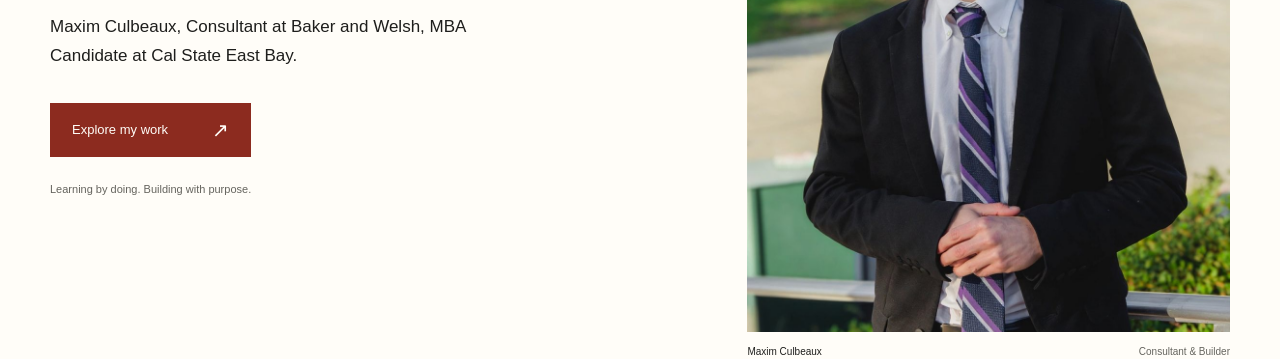
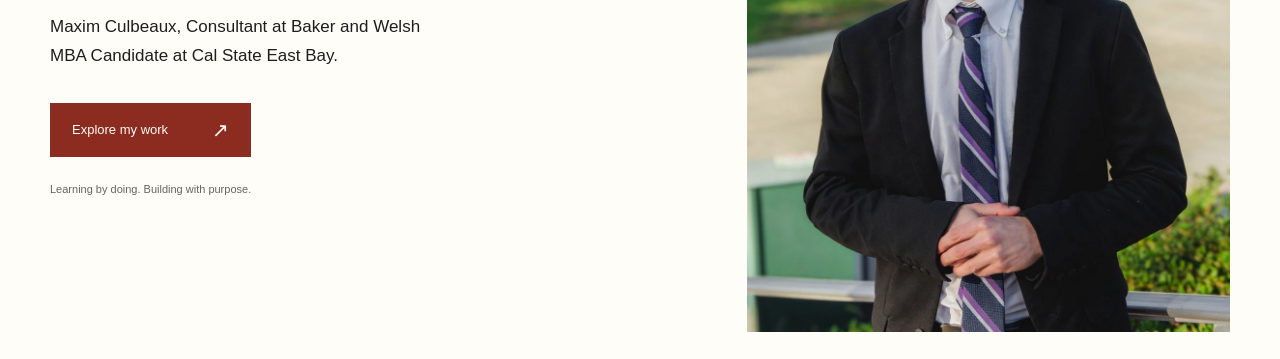
Before and after one commit to mmakethingshaippen/maxim-culbeaux, a plain HTML site: page index.html in a window 1280 px wide. Shown: the part 441-800 px from the top of the page. Drawn offline with Linux system fonts and the light colour scheme.

Commit message:
Separate Hero roles and remove repeated photo caption

```diff
--- a/index.html
+++ b/index.html
@@ -31,11 +31,11 @@
       <div class="hero-copy">
         <p class="eyebrow"><span class="small-mark" aria-hidden="true"></span> Maxim Culbeaux, Consultant and Builder.</p>
         <h1 id="hero-title">People first.<br>Tools second.</h1>
-        <p class="lead">Maxim Culbeaux, Consultant at Baker and Welsh, MBA Candidate at Cal State East Bay.</p>
+        <p class="lead">Maxim Culbeaux, Consultant at Baker and Welsh<br>MBA Candidate at Cal State East Bay.</p>
         <a class="button" href="#projects">Explore my work <span aria-hidden="true">↗</span></a>
         <p class="hero-note">Learning by doing. Building with purpose.</p>
       </div>
-      <figure class="hero-photo"><img src="./suit.jpg" width="1000" height="1500" alt="Maxim Culbeaux smiling in a suit outdoors" fetchpriority="high"><figcaption><span>Maxim Culbeaux</span><span>Consultant &amp; Builder</span></figcaption></figure>
+      <figure class="hero-photo"><img src="./suit.jpg" width="1000" height="1500" alt="Maxim Culbeaux smiling in a suit outdoors" fetchpriority="high"></figure>
       <div class="hero-bottom"><span>Practical AI. Thoughtful systems.</span><a href="#about">Get to know me <span aria-hidden="true">↓</span></a></div>
     </section>
     <section id="about" class="section wrap" aria-labelledby="about-title">
```
